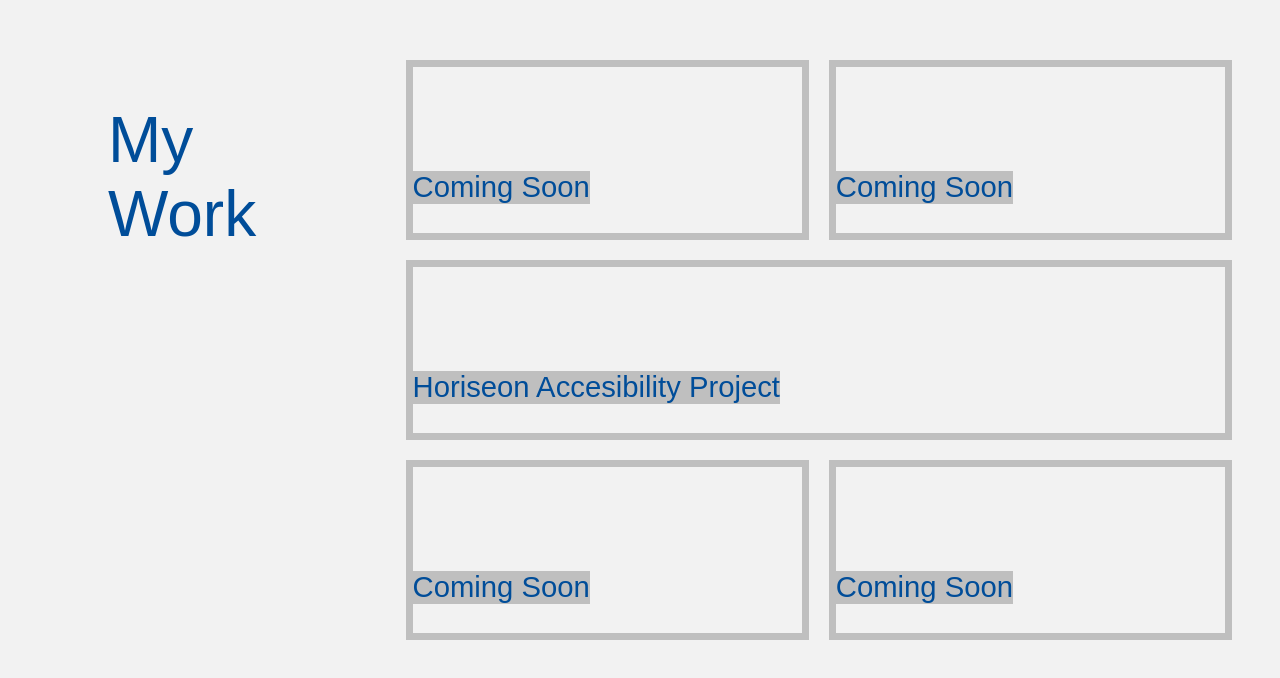
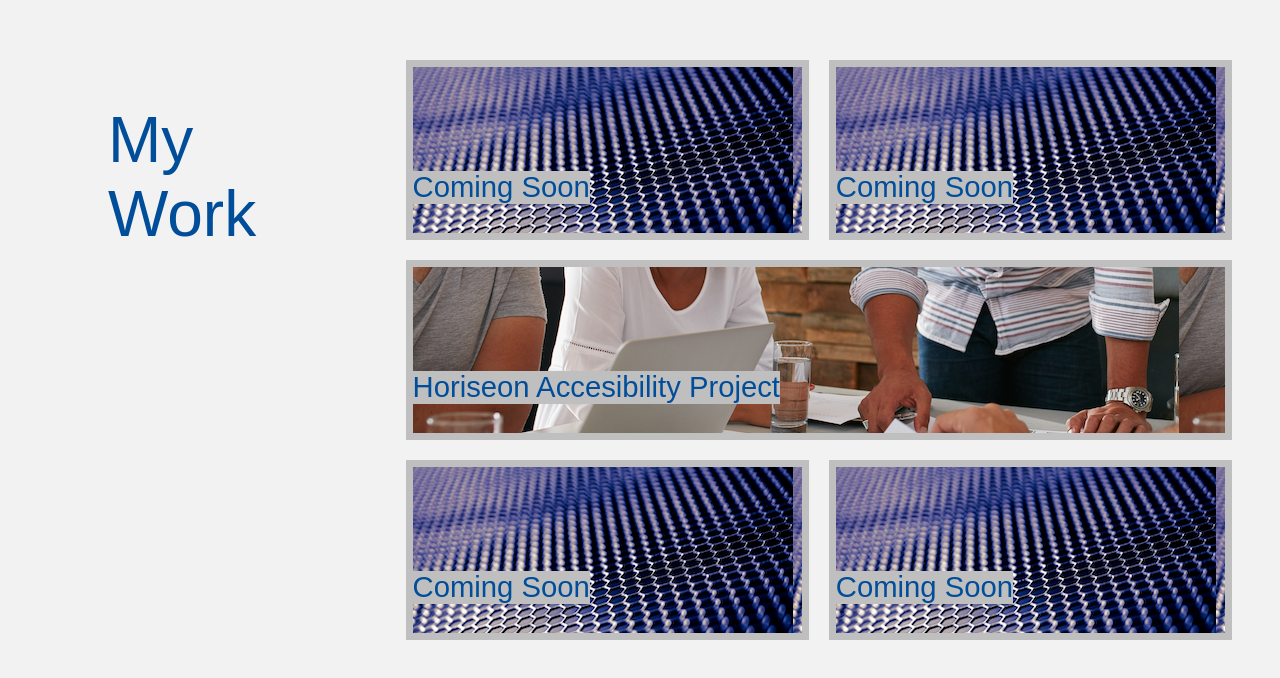
Before and after one commit to phechzzz/portfolio-1, a plain HTML site: page index.html in a window 1280 px wide. Shown: the part 912-1590 px from the top of the page. Drawn offline with Linux system fonts and the light colour scheme; the site is published under a folder, as on GitHub Pages, so addresses that start at the root find nothing.

Commit message:
fixed images

```diff
--- a/assets/style.css
+++ b/assets/style.css
@@ -5,9 +5,6 @@
     --fourth-color: #bfbfbf;
 }
 
-@media screen and (min-width ){
-
-}
 body{
     background-color: var(--secondary-color);
     color: var(--tertiary-color);
@@ -112,7 +109,7 @@ p{
 #horiseon{
     grid-column: auto / span 2;
     grid-row: auto;
-    background-image: url(/assets/horiseon-img.png);
+    background-image: url("./horiseon-img.png");
 }
 
 .project, .project-large{
@@ -136,7 +133,7 @@ p{
 }
 
 .project{
-    background-image: url(/assets/basic.background.png);
+    background-image: url("./basic.background.png");
 }
 
 h3{
```
